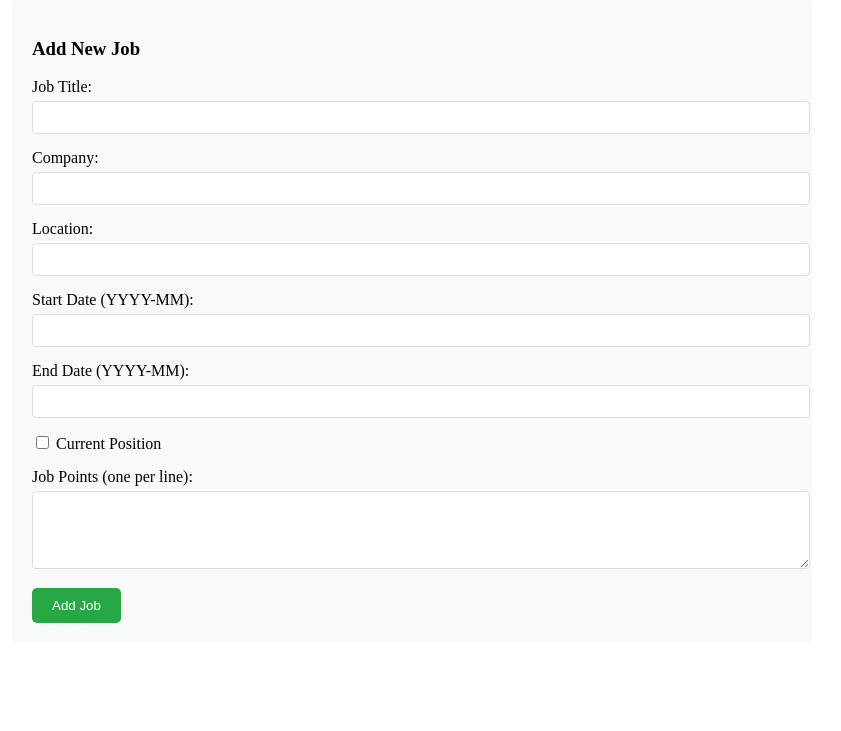
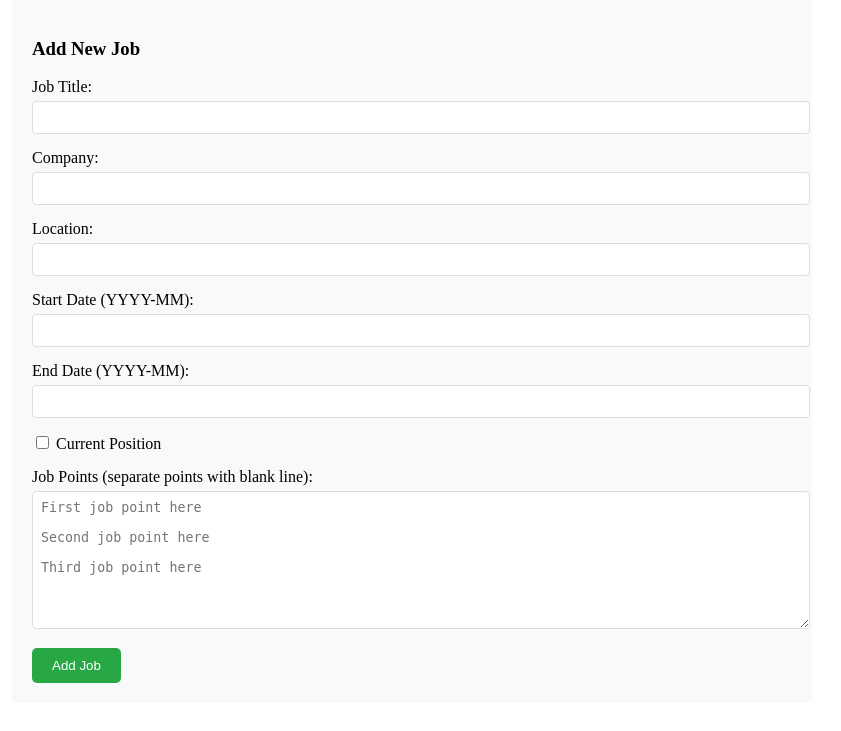
Before and after one commit to yvetter438/AutomatedResume, a Flask app: page / in a window 1280 px wide. Shown: the part 274-1005 px from the top of the page, without its empty margins (228-1069 px from the left). Before the commit the page ends 897 px from the top, so only its background shows below. Run offline with Flask 3, Linux system fonts and the light colour scheme; data that the repository does not hold is empty.

Commit message:
Separeted by blank lines instead of bullet points

```diff
--- a/app.py
+++ b/app.py
@@ -74,7 +74,9 @@ def create_job():
     start_date = request.form['start_date']
     end_date = request.form['end_date'] if request.form['end_date'] else None
     current = 'current' in request.form
-    points = request.form['points'].split('\n')
+
+    # Split points by double newline and filter out empty strings
+    points = [p.strip() for p in request.form['points'].split('\n\n') if p.strip()]
 
     # Add job to database
     job_id = add_job(title, company, location, start_date, end_date, current)
--- a/templates/index.html
+++ b/templates/index.html
@@ -82,8 +82,13 @@
                     </div>
 
                     <div class="form-group">
-                        <label for="points">Job Points (one per line):</label>
-                        <textarea id="points" name="points" rows="4" required></textarea>
+                        <label for="points">Job Points (separate points with blank line):</label>
+                        <textarea id="points" name="points" rows="8" required
+                            placeholder="First job point here
+
+Second job point here
+
+Third job point here"></textarea>
                     </div>
 
                     <button type="submit" class="submit-button">Add Job</button>
```
